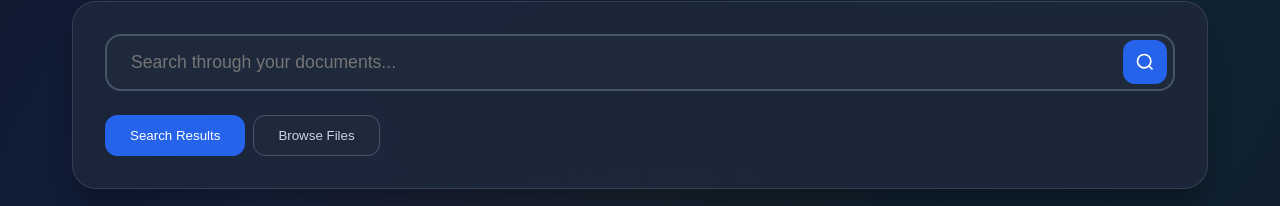
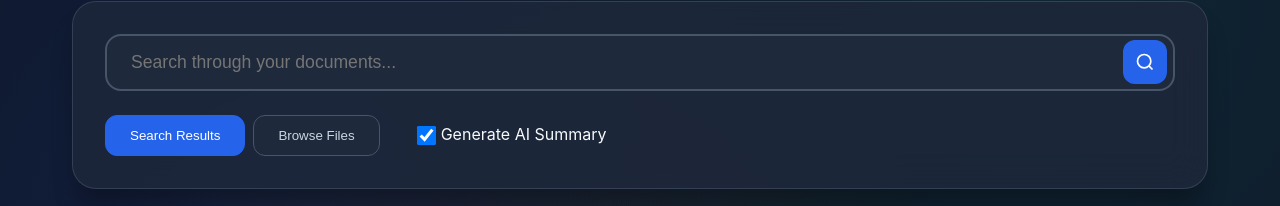
Before and after one commit to abiiranathan/lexicon, a Svelte app in the folder ui/: page / in a window 1280 px wide. Shown: the part 175-381 px from the top of the page. Built offline with nearby package versions, Linux system fonts and the light colour scheme; no server answers.

Commit message:
feat: add AI summary generation toggle and integrate with search API

```diff
--- a/ui/src/App.svelte
+++ b/ui/src/App.svelte
@@ -18,6 +18,9 @@
   let currentTab = useLocalStorage("currentTab", "search");
   let searchQuery = useLocalStorage("search-query", "");
   let fileNameFilter = useLocalStorage("file-name-filter", "");
+  let aiEnabled = useLocalStorage("ai-enabled", true);
+
+  let useAI = $state(aiEnabled.value);
 
   let searchResults = $state<{ results: SearchResult[] }>({
     results: [],
@@ -95,7 +98,7 @@
 
     const start = performance.now();
     try {
-      const data = await searchAPI(query);
+      const data = await searchAPI(query, { aiEnabled: useAI });
 
       // Bounded cache avoid excessive memory consumption.
       if (searchCache.size < maxCacheSize) {
@@ -215,6 +218,14 @@
       clearTimeout(fileFilterTimeout);
     };
   });
+
+  $effect(() => {
+    if (useAI) {
+      aiEnabled.set(true);
+    } else {
+      aiEnabled.set(false);
+    }
+  });
 </script>
 
 <div class="container">
@@ -235,6 +246,7 @@
   <SearchSection
     {searchQuery}
     {currentTab}
+    bind:useAI
     onsubmit={handleSearchSubmit}
     onTabSwitch={switchTab}
   />
--- a/ui/src/SearchSection.svelte
+++ b/ui/src/SearchSection.svelte
@@ -6,9 +6,16 @@
     currentTab: LocalStore<string>;
     onsubmit: () => void;
     onTabSwitch: (tab: string) => void;
+    useAI: boolean;
   };
 
-  let { searchQuery, currentTab, onsubmit, onTabSwitch }: Props = $props();
+  let {
+    searchQuery,
+    currentTab,
+    onsubmit,
+    onTabSwitch,
+    useAI = $bindable(),
+  }: Props = $props();
   let query = $state(searchQuery.value);
 
   $effect(() => {
@@ -23,7 +30,7 @@
       class="search-input"
       placeholder="Search through your documents..."
       bind:value={query}
-      onkeypress={(e) => e.key === "Enter" && onsubmit()}
+      onkeypress={(e: any) => e.key === "Enter" && onsubmit()}
       autocomplete="off"
     />
     <!-- svelte-ignore a11y_consider_explicit_label -->
@@ -57,6 +64,10 @@
     >
       Browse Files
     </button>
+    <section class="ai-section">
+      <input type="checkbox" id="ai_enabled" bind:checked={useAI} />
+      <label for="ai_enabled">Generate AI Summary</label>
+    </section>
   </div>
 </section>
 
@@ -152,4 +163,15 @@
       flex-wrap: wrap;
     }
   }
+
+  .ai-section {
+    display: flex;
+    align-items: center;
+    gap: 8px;
+    margin-left: 2rem;
+
+    input {
+      scale: 1.5;
+    }
+  }
 </style>
--- a/ui/src/lib/httpclient.ts
+++ b/ui/src/lib/httpclient.ts
@@ -25,9 +25,11 @@ export async function getFileByID(fileId: number): Promise<FileType> {
     return data
 }
 
-export async function searchAPI(query: string, args?: { fileId: number }): Promise<{ results: SearchResult[] }> {
-    const params = new URLSearchParams();
-    params.set("q", query);
+export async function searchAPI(query: string, args?: { fileId?: number, aiEnabled: boolean }): Promise<{ results: SearchResult[] }> {
+    const params = new URLSearchParams()
+    params.set("q", query)
+    params.set("ai_enabled", args?.aiEnabled ? "true" : "false")
+
     if (args && args.fileId) {
         params.set("file_id", args.fileId.toString());
     }
```
Also changed, not shown: 1 other file (tests, documents, lock files or other folders).
